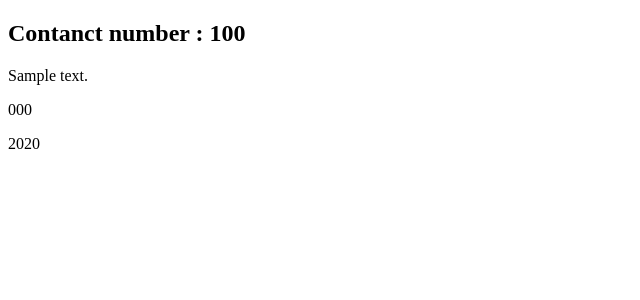
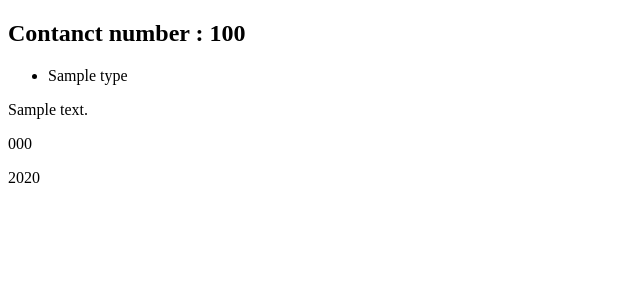
Before and after one commit to saichandanaL/trydjango, a Django app: template src/templates/about.html in a window 1280 px wide. Shown: the part 70-370 px from the top of the page, without its empty margins (0-640 px from the left). Run offline with Django 3.2, Linux system fonts and the light colour scheme; the template is opened without the code that fills it: most values are stand-ins (such as "Sample title", 1, 10 or a date in 2020).

Commit message:
for loop in template

```diff
--- a/src/pages/views.py
+++ b/src/pages/views.py
@@ -12,6 +12,7 @@ def contact_view(request, *args, **kargs):
     send_context = {
         "address" : "abc",
         "phone" : "383897349",
-        "year" : [2020, 2021, 2022]
+        "year" : [2020, 2021, 2022],
+        "weather" : ["rain","sunny","wind","cold"]
     }
     return render(request, "about.html", send_context)
--- a/src/templates/about.html
+++ b/src/templates/about.html
@@ -2,6 +2,12 @@
 
 {% block content %}
 <h2>Contanct number : 100</h2>
+
+<ul>
+    {% for type in weather %}
+    <li>{{ type }}</li>
+    {% endfor %}
+</ul>
 
 <footer>
   <p>{{ address}}</p>
```
